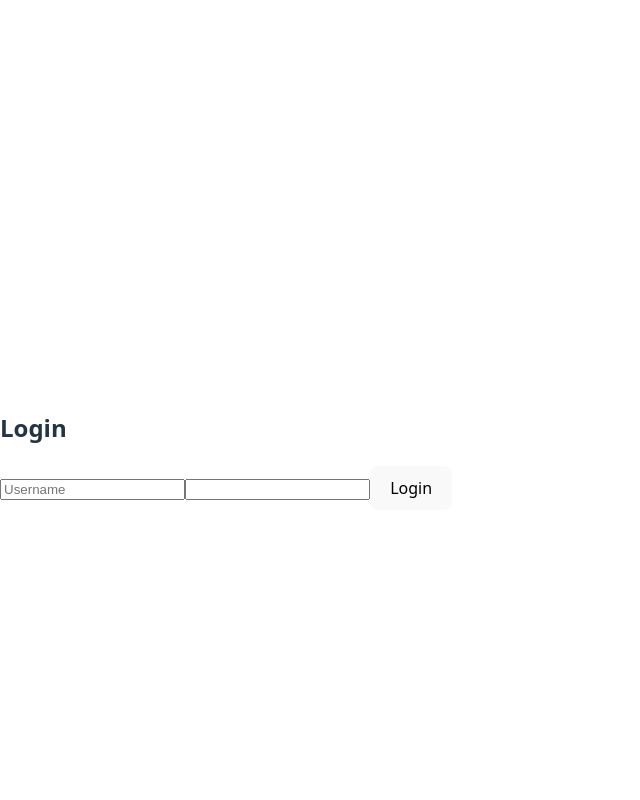
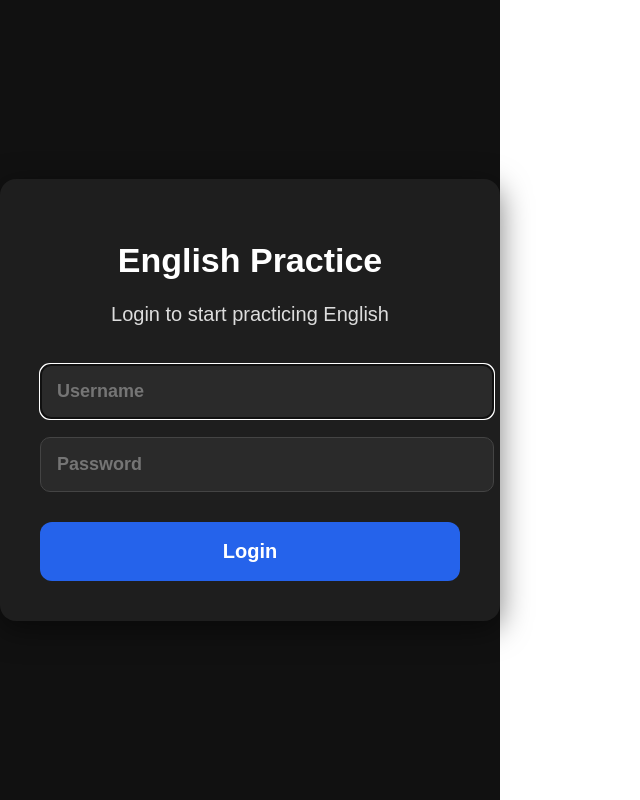
Before and after one commit to apoorfakhraei-spec/parents-frontend, a React (Vite) app: page / in a window 1280 px wide. Shown: the whole page, without its empty margins (0-640 px from the left). Built offline with nearby package versions, Linux system fonts and the light colour scheme.

Commit message:
Fixing the Always Food topic Bias

```diff
--- a/src/App.jsx
+++ b/src/App.jsx
@@ -41,11 +41,9 @@ function App() {
     localStorage.removeItem("token");
     setToken(null);
     setChat([]);
-    setTodayTopic("");
-    setHasStarted(false);
   };
 
-  // ---------------- SPEECH ----------------
+  // ---------------- SPEECH SYNTHESIS ----------------
   const speak = (text) => {
     if (!voiceMode) return;
 
@@ -53,7 +51,9 @@ function App() {
     utterance.lang = "en-US";
     utterance.rate = 0.9;
 
-    utterance.onend = () => startListening();
+    utterance.onend = () => {
+      startListening();
+    };
 
     window.speechSynthesis.cancel();
     window.speechSynthesis.speak(utterance);
@@ -80,9 +80,14 @@ function App() {
         message: message,
         history: newChat,
         correct: correctMe,
-          persian: showPersian,
+        persian: showPersian
       }),
     });
+
+    if (res.status === 401) {
+      console.warn("Unauthorized - keeping user logged in");
+      return;
+    }
 
     const data = await res.json();
 
@@ -93,9 +98,11 @@ function App() {
 
     setChat(updatedChat);
 
-      speak(data.reply.split("\n")[0]);
-    } catch {
-      alert("Network error.");
+    const englishOnly = data.reply.split("\n")[0];
+    speak(englishOnly);
+
+  } catch (err) {
+    alert("Network error. Please try again.");
   }
 
   setLoading(false);
@@ -106,27 +113,98 @@ function App() {
     const SpeechRecognition =
       window.SpeechRecognition || window.webkitSpeechRecognition;
 
-    if (!SpeechRecognition) return;
+    if (!SpeechRecognition) {
+      alert("Speech recognition not supported.");
+      return;
+    }
 
     const recognition = new SpeechRecognition();
     recognition.lang = "en-US";
+    recognition.interimResults = false;
 
     recognition.start();
     setListening(true);
 
-    recognition.onresult = (e) => {
-      setMessage(e.results[0][0].transcript);
+    recognition.onresult = (event) => {
+      const transcript = event.results[0][0].transcript;
+      setMessage(transcript);
     };
 
-    recognition.onend = () => setListening(false);
+    recognition.onend = () => {
+      setListening(false);
+    };
   };
 
-  // ---------------- SCROLL ----------------
   useEffect(() => {
     chatEndRef.current?.scrollIntoView({ behavior: "smooth" });
   }, [chat]);
 
-  // ---------------- GENERATE TOPIC ----------------
+  useEffect(() => {
+    if (!token) return;
+    if (!todayTopic) return;   // ✅ ADD THIS
+    if (chat.length > 0) return;
+
+    const startConversation = async () => {
+      setHasStarted(true);
+
+    const starter = `
+    You are a friendly English teacher.
+
+    You MUST use the topic below.
+
+    Start with a greeting.
+    Then introduce THIS topic clearly.
+    Then ask ONE simple question about THIS topic.
+
+    Do NOT change the topic.
+    Do NOT talk about food unless the topic is about food.
+
+    Topic: ${todayTopic}
+
+    Do NOT answer the question yourself.
+    Do NOT assume the user already responded.
+    Just start the conversation and wait for the user's answer.
+    `;
+
+      setLoading(true);
+
+      try {
+        const res = await fetch(`${API_BASE}/chat`, {
+          method: "POST",
+          headers: {
+            "Content-Type": "application/json",
+            Authorization: `Bearer ${token}`,
+          },
+          body: JSON.stringify({
+            message: starter,
+            history: [],
+            correct: correctMe,
+            persian: showPersian
+          }),
+        });
+
+        const data = await res.json();
+
+        const firstMessage = {
+          role: "assistant",
+          content: data.reply,
+        };
+
+        setChat([firstMessage]);
+
+        const englishOnly = data.reply.split("\n")[0];
+        speak(englishOnly);
+
+      } catch (err) {
+        console.error("Auto-start failed");
+      }
+
+      setLoading(false);
+    };
+
+    startConversation();
+  }, [token, todayTopic]);
+
   useEffect(() => {
     if (!token) return;
     if (todayTopic) return;
@@ -140,53 +218,37 @@ function App() {
             Authorization: `Bearer ${token}`,
           },
           body: JSON.stringify({
-            message: `
-Give ONE random topic.
-
-Rules:
-- ONLY 2 to 4 words
-- NO explanation
-- NOT food
-
-Examples:
-morning walk
-family time
-watching TV
-
-Return ONLY the topic.
-            `,
+            message: "Give me ONE random, simple, everyday conversation topic for an elderly English learner. Rules:- Do NOT repeat common topics like food every time - Keep it very easy - Keep it short (3–6 words) - Examples: 'morning routine', 'favorite place', 'shopping', 'family', 'walking outside', 'music', 'weekend plans' Only return the topic. No explanation.",
             history: [],
             correct: false,
-            persian: false,
+            persian: false
           }),
         });
 
         const data = await res.json();
-
-        let topic = data.reply?.trim().toLowerCase();
-
-        topic = topic.replace(/[".]/g, "");
-
         const fallbackTopics = [
           "morning routine",
+          "favorite place",
           "family",
+          "food",
           "walking outside",
           "music",
           "weekend plans",
           "shopping",
-          "weather",
+          "weather today",
           "friends",
+          "daily activities"
         ];
 
-        if (!topic || topic.includes("food") || topic.split(" ").length > 5) {
-          topic =
-            fallbackTopics[
-              Math.floor(Math.random() * fallbackTopics.length)
-            ];
+        if (!data.reply || data.reply.toLowerCase().includes("food")) {
+          const random =
+            fallbackTopics[Math.floor(Math.random() * fallbackTopics.length)];
+          setTodayTopic(random);
+        } else {
+          setTodayTopic(data.reply);
         }
 
-        setTodayTopic(topic);
-      } catch {
+      } catch (err) {
         console.error("Topic generation failed");
       }
     };
@@ -194,91 +256,242 @@ Return ONLY the topic.
     generateTopic();
   }, [token, todayTopic]);
 
-  // ---------------- AUTO START ----------------
-  useEffect(() => {
-    if (!token || !todayTopic || hasStarted || chat.length > 0) return;
-
-    const startConversation = async () => {
-      setHasStarted(true);
-      setLoading(true);
-
-      try {
-        const res = await fetch(`${API_BASE}/chat`, {
-          method: "POST",
-          headers: {
-            "Content-Type": "application/json",
-            Authorization: `Bearer ${token}`,
-          },
-          body: JSON.stringify({
-            message: `
-You MUST follow the topic.
-
-Start with greeting.
-Say the topic.
-Ask ONE simple question.
-
-Do NOT change topic.
-
-Topic: ${todayTopic}
-            `,
-            history: [],
-            correct: correctMe,
-            persian: showPersian,
-          }),
-        });
-
-        const data = await res.json();
-
-        setChat([{ role: "assistant", content: data.reply }]);
-
-        speak(data.reply.split("\n")[0]);
-      } catch {
-        console.error("Auto-start failed");
-      }
-
-      setLoading(false);
-    };
-
-    startConversation();
-  }, [token, todayTopic, hasStarted, chat.length]);
-
-  // ---------------- LOGIN UI ----------------
+// ---------------- LOGIN SCREEN ----------------
 if (!token) {
   return (
-      <div style={{ display: "flex", justifyContent: "center", marginTop: 100 }}>
-        <div>
-          <h2>Login</h2>
-          <input placeholder="Username" onChange={(e) => setUsername(e.target.value)} />
-          <input type="password" onChange={(e) => setPassword(e.target.value)} />
-          <button onClick={handleLogin}>Login</button>
+    <div
+      style={{
+        minHeight: "100vh",
+        display: "flex",
+        alignItems: "center",
+        justifyContent: "center",
+        backgroundColor: "#111",
+        fontFamily: "Arial, sans-serif",
+      }}
+    >
+      <div
+        style={{
+          width: "420px",
+          padding: "40px",
+          borderRadius: "16px",
+          backgroundColor: "#1e1e1e",
+          textAlign: "center",
+          boxShadow: "0 8px 30px rgba(0,0,0,0.5)",
+        }}
+      >
+        <h1
+          style={{
+            fontSize: "34px",
+            color: "#ffffff",
+            marginBottom: "18px",
+          }}
+        >
+          English Practice
+        </h1>
+
+        <p
+          style={{
+            fontSize: "20px",
+            color: "#dddddd",
+            marginBottom: "35px",
+          }}
+        >
+          Login to start practicing English
+        </p>
+
+        <input
+          autoFocus
+          placeholder="Username"
+          value={username}
+          onChange={(e) => setUsername(e.target.value)}
+          style={{
+            width: "100%",
+            padding: "16px",
+            fontSize: "18px",
+            fontWeight: "600",
+            marginBottom: "18px",
+            borderRadius: "10px",
+            border: "1px solid #444",
+            backgroundColor: "#2a2a2a",
+            color: "white",
+          }}
+        />
+
+        <input
+          type="password"
+          placeholder="Password"
+          value={password}
+          onChange={(e) => setPassword(e.target.value)}
+          onKeyDown={(e) => {
+            if (e.key === "Enter") handleLogin();
+          }}
+          style={{
+            width: "100%",
+            padding: "16px",
+            fontSize: "18px",
+            fontWeight: "600",
+            marginBottom: "30px",
+            borderRadius: "10px",
+            border: "1px solid #444",
+            backgroundColor: "#2a2a2a",
+            color: "white",
+          }}
+        />
+
+        <button
+          onClick={handleLogin}
+          style={{
+            width: "100%",
+            padding: "18px",
+            fontSize: "20px",
+            fontWeight: "bold",
+            backgroundColor: "#2563eb",
+            color: "white",
+            border: "none",
+            borderRadius: "12px",
+            cursor: "pointer",
+          }}
+        >
+          Login
+        </button>
       </div>
     </div>
   );
 }
 
+
   // ---------------- CHAT UI ----------------
   return (
-    <div style={{ maxWidth: 600, margin: "auto" }}>
+    <div style={{ maxWidth: "680px", width: "95%", margin: "40px auto", padding: "20px" }}>
+      <div style={{ display: "flex", justifyContent: "space-between" }}>
         <h2>English Practice</h2>
         <button onClick={logout}>Logout</button>
+      </div>
 
-      <div style={{ height: 400, overflowY: "auto" }}>
-        {chat.map((msg, i) => (
-          <div key={i} style={{ textAlign: msg.role === "user" ? "right" : "left" }}>
+      <div
+      style={{
+        backgroundColor: "#1e293b",
+        color: "white",
+        padding: "12px",
+        borderRadius: "10px",
+        marginBottom: "12px",
+        textAlign: "center",
+        fontWeight: "bold",
+      }}
+      >
+        Today's Topic: {todayTopic || "Loading topic..."}
+      </div>
+
+      <div style={{ textAlign: "center", marginBottom: "10px" }}>
+        <label>
+          <input
+            type="checkbox"
+            checked={voiceMode}
+            onChange={() => setVoiceMode(!voiceMode)}
+            style={{ marginRight: "6px" }}
+          />
+          Voice Replies
+        </label>
+      </div>
+      <div style={{ textAlign: "center", marginBottom: "10px" }}>
+        <label style={{ fontSize: "16px", cursor: "pointer" }}>
+          <input
+            type="checkbox"
+            checked={correctMe}
+            onChange={() => setCorrectMe(!correctMe)}
+            style={{ marginRight: "6px" }}
+          />
+          Correct me!
+        </label>
+      </div>
+      <div style={{ textAlign: "center", marginBottom: "10px" }}>
+        <label style={{ fontSize: "16px", cursor: "pointer" }}>
+          <input
+            type="checkbox"
+            checked={showPersian}
+            onChange={() => setShowPersian(!showPersian)}
+            style={{ marginRight: "6px" }}
+          />
+          ترجمه ی فارسی
+        </label>
+      </div>
+
+      <div
+        style={{
+          border: "1px solid #ddd",
+          borderRadius: "12px",
+          padding: "20px",
+          height: "500px",
+          fontSize: "18px",
+          overflowY: "auto",
+          marginBottom: "15px",
+          backgroundColor: "#f9f9f9",
+        }}
+      >
+        {chat.map((msg, index) => {
+          const isUser = msg.role === "user";
+
+          return (
+            <div
+              key={index}
+              style={{
+                display: "flex",
+                justifyContent: isUser ? "flex-end" : "flex-start",
+                marginBottom: "10px",
+              }}
+            >
+              <div
+                style={{
+                  maxWidth: "75%",
+                  padding: "14px 18px",
+                  borderRadius: "18px",
+                  fontSize: "18px",
+                  lineHeight: "1.4",
+                  backgroundColor: isUser ? "#2563eb" : "#e5e5ea",
+                  color: isUser ? "white" : "black",
+                }}
+              >
                 {msg.content}
               </div>
-        ))}
+            </div>
+          );
+        })}
+
         <div ref={chatEndRef} />
       </div>
 
+      <div style={{ display: "flex", alignItems: "center" }}>
         <input
+          style={{ flex: 1, padding: "10px" }}
           value={message}
           onChange={(e) => setMessage(e.target.value)}
-        onKeyDown={(e) => e.key === "Enter" && sendMessage()}
+          placeholder="Type or use mic..."
+          onKeyDown={(e) => {
+            if (e.key === "Enter") sendMessage();
+          }}
         />
 
-      <button onClick={startListening}>🎤</button>
-      <button onClick={sendMessage}>{loading ? "..." : "Send"}</button>
+        <button
+          onClick={startListening}
+          style={{
+            marginLeft: "10px",
+            padding: "10px",
+            backgroundColor: listening ? "red" : "#28a745",
+            color: "white",
+            border: "none",
+          }}
+        >
+          🎤
+        </button>
+
+        <button
+          style={{ marginLeft: "10px", padding: "10px" }}
+          onClick={sendMessage}
+          disabled={loading}
+        >
+          {loading ? "Thinking..." : "Send"}
+        </button>
+      </div>
     </div>
   );
 }
```
Lines whose indentation alone changed are shown as unchanged.
